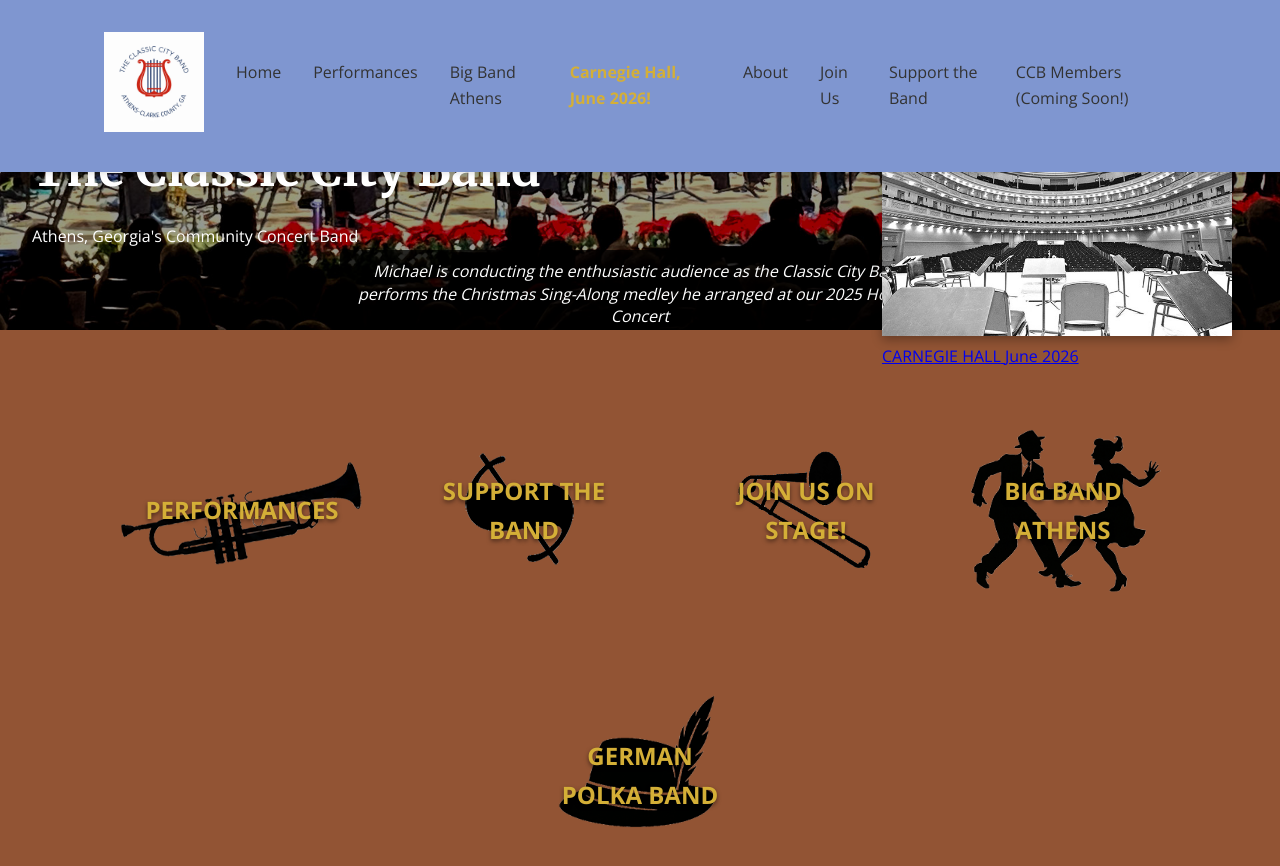
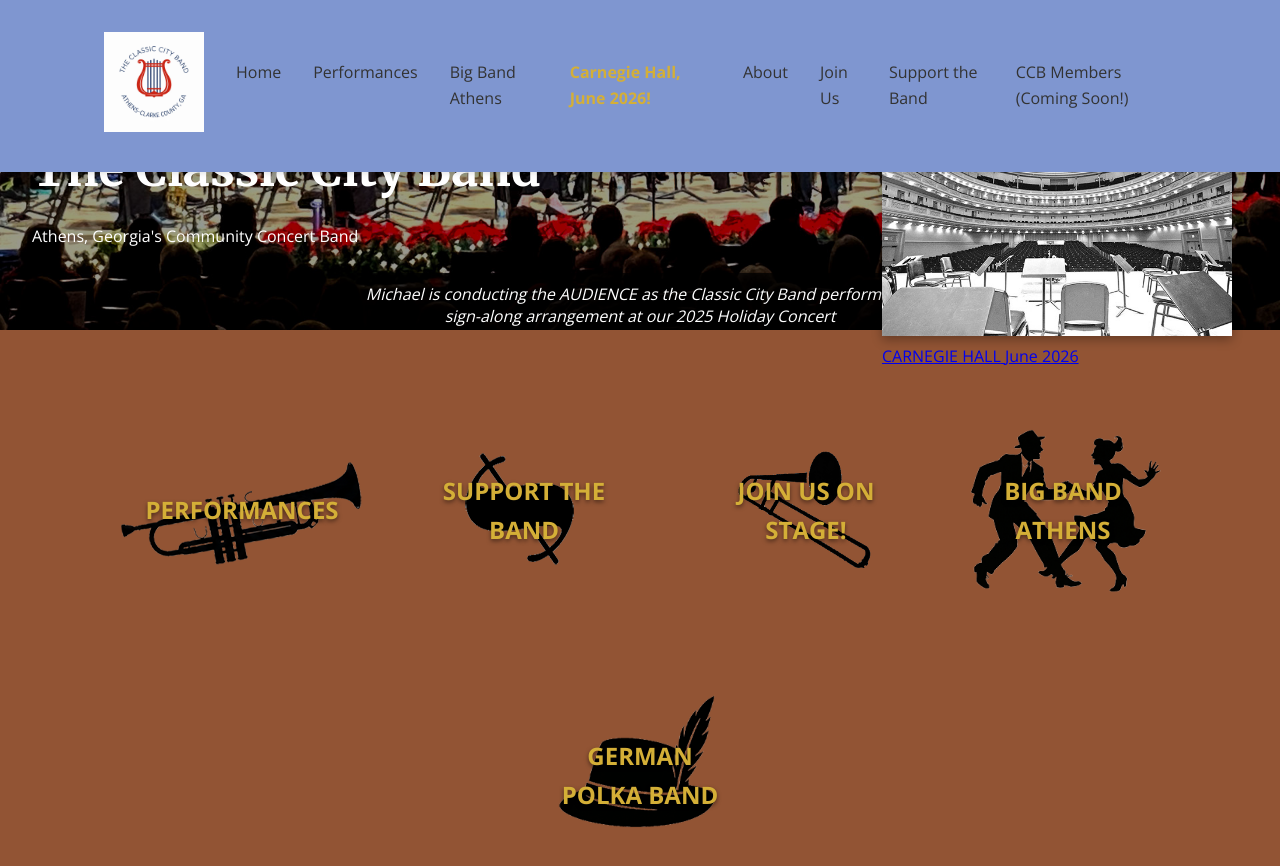
Before and after one commit to webmasterCCB/CCBwebsite, a Jekyll site: the page built from index.html, in a window 1280 px wide and 900 px high, scrolled down 342 px. Shown: the top 866 px of the window. Built offline with Jekyll 4.4.1, drawn with Linux system fonts in a browser that asks for light colours.

Commit message:
Update index.html

```diff
--- a/index.html
+++ b/index.html
@@ -13,7 +13,7 @@ title: Home
     <span class="badge-subtitle">June 2026</span>
   </div>
 </a>
-<p class="hero-caption">Michael is conducting the enthusiastic audience as the Classic City Band performs the Christmas Sing-Along medley he arranged at our 2025 Holiday Concert</p>
+<p class="hero-caption">Michael is conducting the AUDIENCE as the Classic City Band performs his sign-along arrangement at our 2025 Holiday Concert</p>
 </section>
 
 <section class="quick-links">
```
